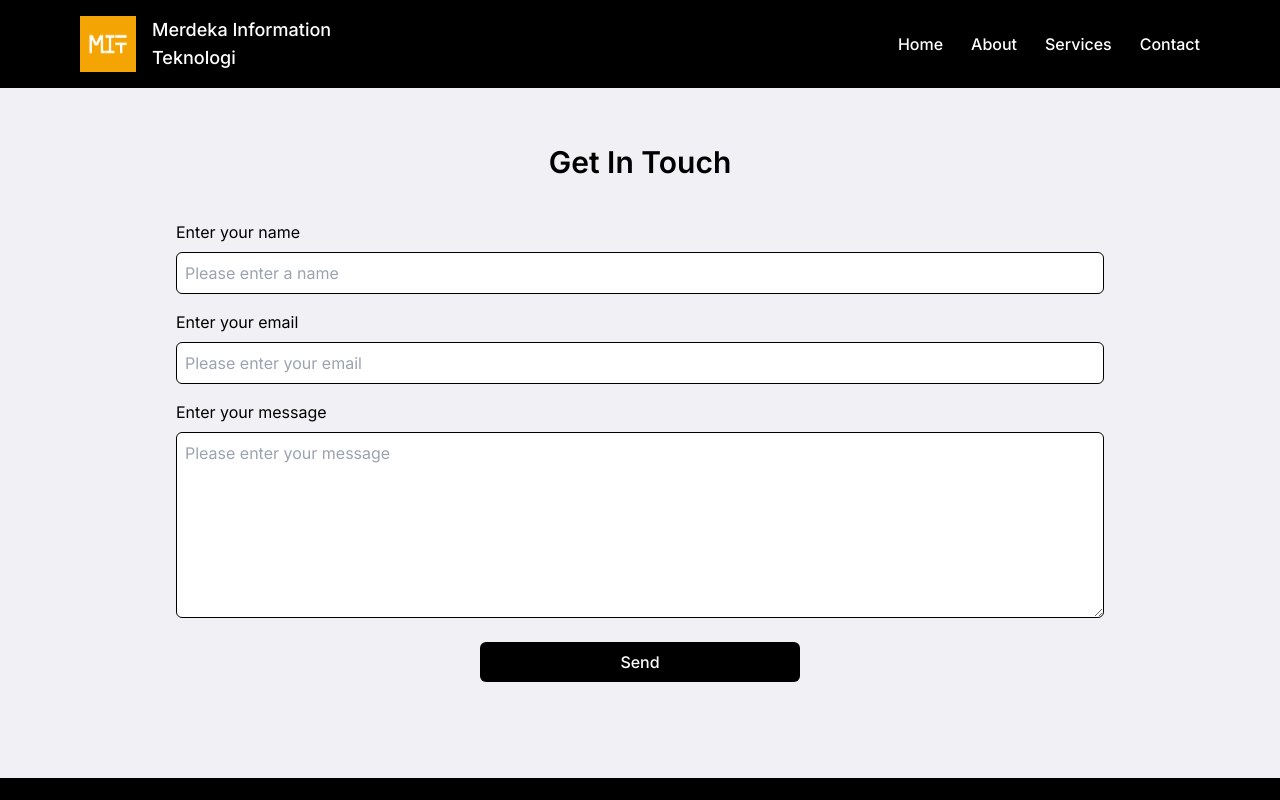
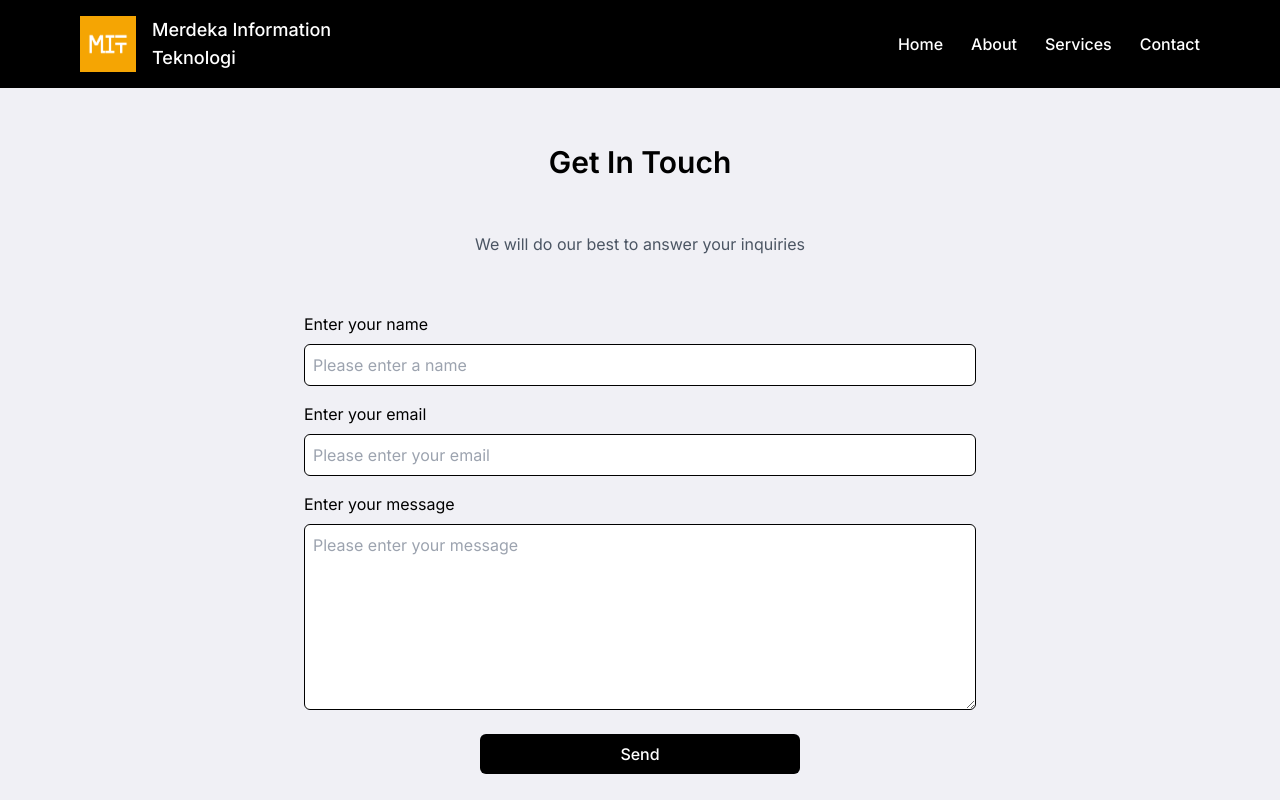
Before and after one commit to abelmorad/merdekainfotek, a Next.js app: page /contact in a window 1280 px wide. Shown: the top 800 px of the page. Built offline with nearby package versions, Linux system fonts and the light colour scheme.

Commit message:
Style: color update

```diff
--- a/src/app/contact/page.tsx
+++ b/src/app/contact/page.tsx
@@ -3,11 +3,11 @@ import { useRef, useState, useEffect } from 'react'
 import emailjs from '@emailjs/browser'
 
 const Page = () => {
-  const form = useRef<HTMLFormElement | null>(null);
+  const form = useRef<HTMLFormElement | null>(null)
   const [isSent, setIsSent] = useState(false)
 
   const sendEmail = (e: React.FormEvent) => {
-    e.preventDefault();
+    e.preventDefault()
 
     if (form.current)
       emailjs
@@ -19,32 +19,31 @@ const Page = () => {
         )
         .then(
           (result) => {
-            console.log(result.text);
-            setIsSent(true);
+            console.log(result.text)
+            setIsSent(true)
             if (form.current) {
-              form.current.reset();
+              form.current.reset()
             }
           },
           (err) => {
-            console.log(err.text);
-            alert('error on sending message');
+            console.log(err.text)
+            alert('error on sending message')
           }
         )
   }
 
   useEffect(() => {
-    let timeoutId: ReturnType<typeof setTimeout>;
+    let timeoutId: ReturnType<typeof setTimeout>
     if (isSent) {
       timeoutId = setTimeout(() => {
-        setIsSent(false);
-      }, 3000);
+        setIsSent(false)
+      }, 3000)
     }
 
     return () => {
-      clearTimeout(timeoutId);
-    };
-  }, [isSent]);
-
+      clearTimeout(timeoutId)
+    }
+  }, [isSent])
 
   return (
     <section
@@ -52,13 +51,19 @@ const Page = () => {
       className="flex flex-col pt-36 pb-20 text-center px-4 tablet:px-16 desktop:px-44"
       aria-labelledby="contact"
     >
-      <div
-        className="flex flex-col text-black"
-      >
-        <h1 id="contact" className="title">
-          Get in touch
-        </h1>
-        <form ref={form} onSubmit={sendEmail} className="flex flex-col text-start">
+      <div className="flex flex-col text-black place-content-center items-center">
+        <div className="flex flex-col gap-3 mb-10">
+          <h1 className="title">get in touch</h1>
+          <p className="text-gray-600 mb-4">
+            We will do our best to answer your inquiries
+          </p>
+        </div>
+
+        <form
+          ref={form}
+          onSubmit={sendEmail}
+          className="flex flex-col text-start w-full max-w-2xl"
+        >
           <label htmlFor="name" className="mb-2" aria-label="Enter your name">
             Enter your name
           </label>
```
